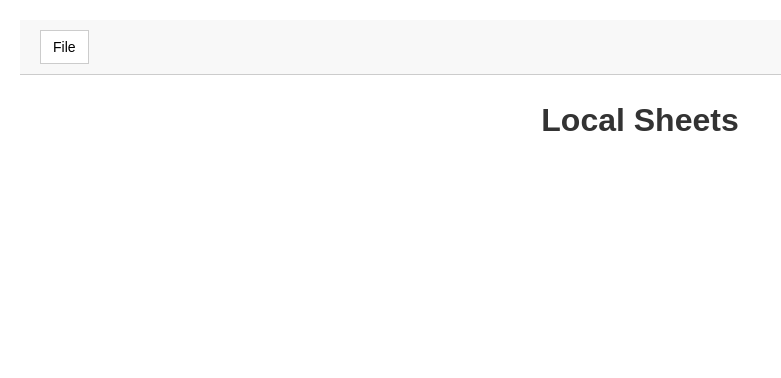
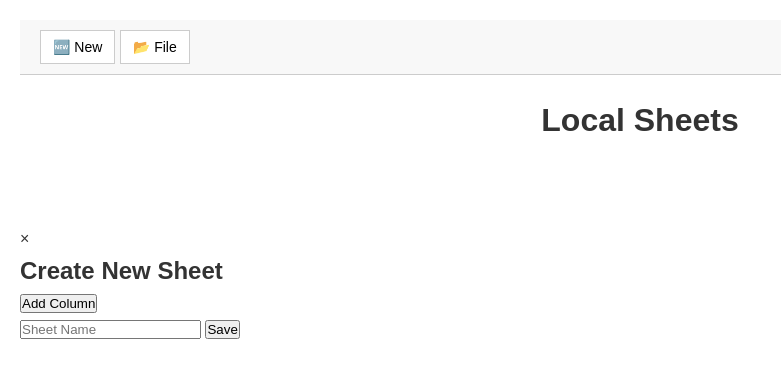
Before and after one commit to lendersiq/local-sheets, a plain HTML site: page index.html in a window 1280 px wide. Shown: the whole page, without its empty margins (0-781 px from the left). Drawn offline with Linux system fonts and the light colour scheme.

Commit message:
Add files via upload

```diff
--- a/index.html
+++ b/index.html
@@ -9,10 +9,18 @@
   <!-- Navigation Bar with File Menu -->
   <nav>
     <div class="menu">
-      <button class="menu-button" id="fileMenuButton">File</button>
+      <!-- New Option with Icon -->
+      <button class="menu-button" id="newSheetButton">
+        <span class="icon">🆕</span> New
+      </button>
+      <button class="menu-button" id="fileMenuButton">
+        <span class="icon">📂</span> File
+      </button>
       <div class="dropdown" id="fileDropdown">
-        <button class="dropdown-item" id="openSheetButton">Open Sheet</button>
-        <!-- The following buttons will be added dynamically for each CSV source -->
+        <button class="dropdown-item" id="openSheetButton">
+          <span class="icon">📄</span> Open Sheet
+        </button>
+        <!-- Dynamically created CSV source buttons go here -->
       </div>
     </div>
   </nav>
@@ -28,8 +36,26 @@
 
   <!-- Hidden file input for sheet configuration -->
   <input type="file" id="sheetConfigInput" accept=".json" style="display: none;">
+  <!-- CSV file inputs for each source will be created dynamically -->
 
-  <!-- The CSV file inputs for each source are created dynamically -->
+  <!-- Modal for creating a new sheet -->
+  <div id="newSheetModal" class="modal">
+    <div class="modal-content">
+      <span class="close-button" id="closeModal">&times;</span>
+      <h2>Create New Sheet</h2>
+      <div id="newSheetForm">
+        <!-- The new sheet form will contain a list of column editors -->
+        <div id="columnsContainer">
+          <!-- One column row is added by default -->
+        </div>
+        <button id="addColumnButton">Add Column</button>
+        <div class="modal-footer">
+          <input type="text" id="newSheetName" placeholder="Sheet Name" />
+          <button id="saveNewSheetButton">Save</button>
+        </div>
+      </div>
+    </div>
+  </div>
 
   <!-- Include the functions library -->
   <script src="libraries/functions.js"></script>
```
